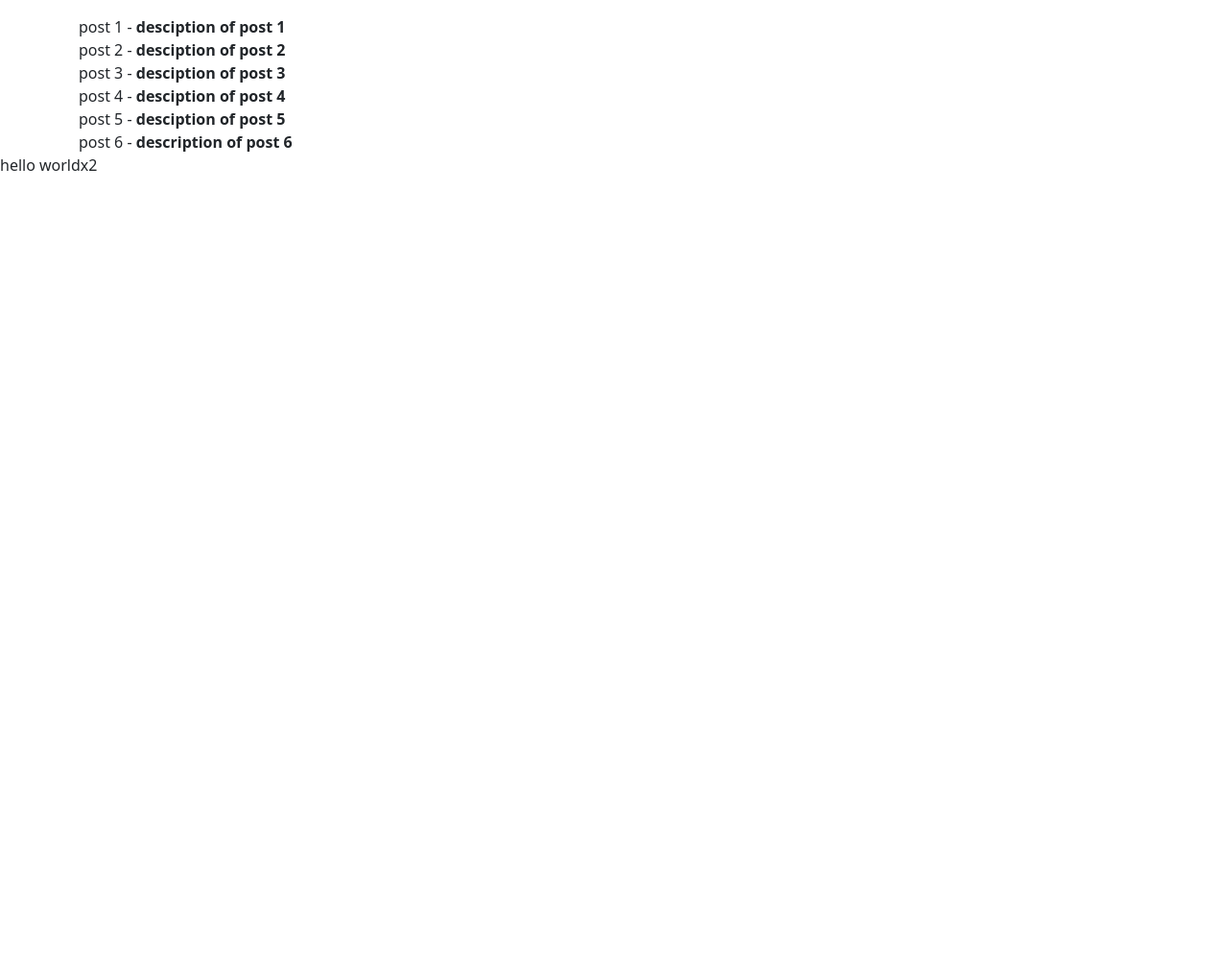
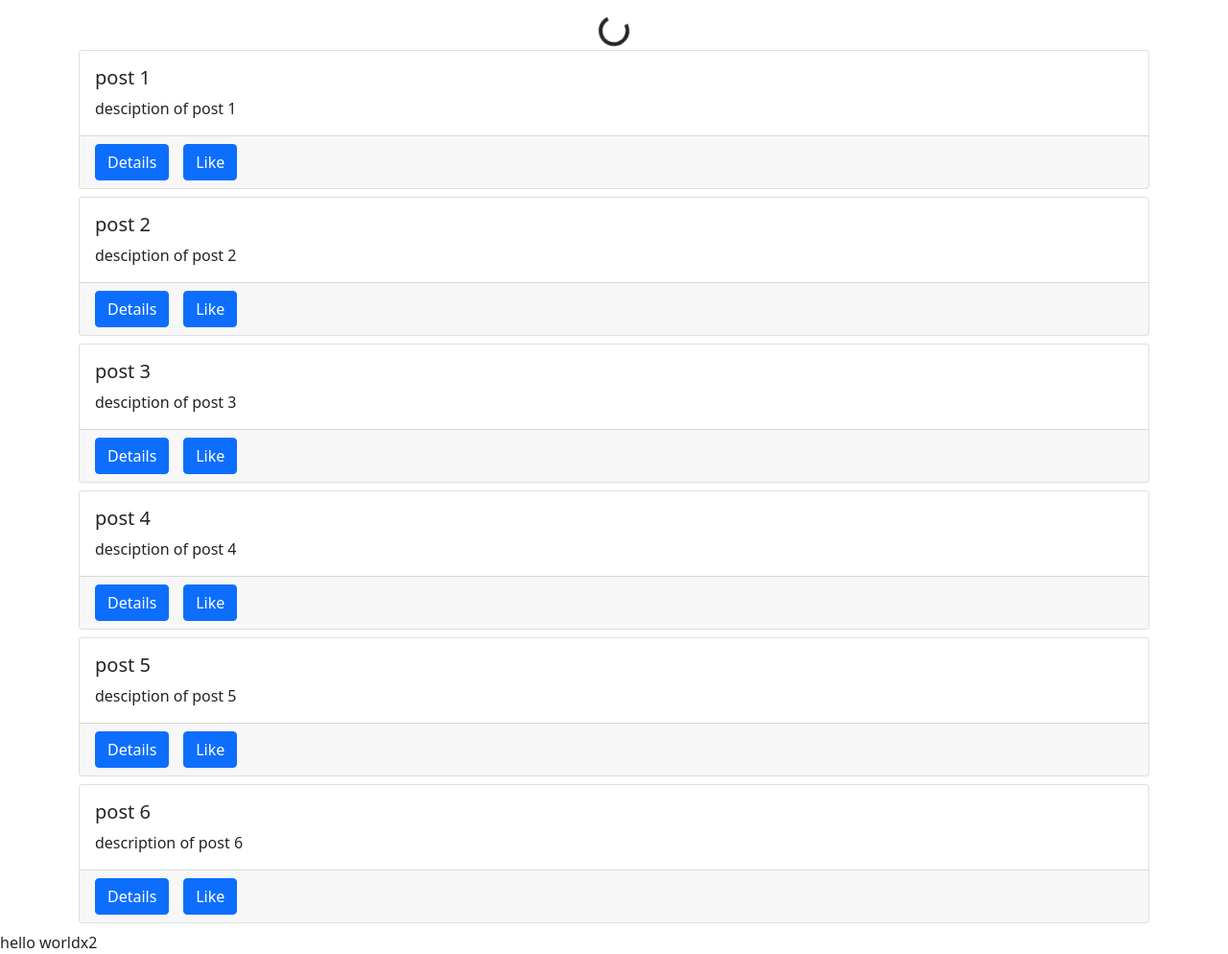
Before and after one commit to Hitarth245/NetworkA04, a Django app: page / in a window 1280 px wide. Shown: the whole page at 96% size. Before the commit the page ends 178 px from the top, so only its background shows below. Run offline with Django 5.2, Linux system fonts and the light colour scheme; data comes from the database, SQL or seed files in the repository; some libraries are stand-ins or nearby versions.

Commit message:
buttons and spinner is added

```diff
--- a/src/posts/static/posts/main.js
+++ b/src/posts/static/posts/main.js
@@ -2,6 +2,7 @@
 
 const helloWorldBox = document.getElementById('hello-world')
 const postsBox = document.getElementById('posts-box')
+const spinnerBox = document.getElementById('spinner-box')
 
 
 $.ajax({
@@ -22,12 +23,30 @@
     success: function(response){
         console.log(response)
         const data = response.data
-        console.log(data)
-        data.forEach(el => {
-            postsBox.innerHTML += `
-                ${el.title} - <b>${el.body}</b><br>
-            `
-        });
+        setTimeout(()=>{
+            spinnerBox.classList.add('not-visible')
+            console.log(data)
+            data.forEach(el => {
+                postsBox.innerHTML += `
+                    <div class="card mb-2">
+                        <div class="card-body">
+                        <h5 class="card-title">${el.title}</h5>
+                        <p class="card-text">${el.body}</p>
+                        </div>
+                        <div class="card-footer">
+                            <div class="row">
+                                <div class="col-1">
+                                    <a href="#" class="btn btn-primary">Details</a>
+                                </div>
+                                <div class="col-1">
+                                    <a href="#" class="btn btn-primary">Like</a>
+                                </div>
+                            </div>
+                        </div>
+                    </div>
+                `
+            });
+        }, 1000)
     },
     error: function(error){
         console.log(error)
--- a/src/posts/templates/posts/main.html
+++ b/src/posts/templates/posts/main.html
@@ -13,6 +13,9 @@
     <!--{% for obj in qs %}
         {{obj.title}} - {{obj.body}} <br>
     {% endfor %}-->
+    <div id="spinner-box" class="text-center">
+        <div class="spinner-border" role="status"></div>
+    </div>
     <div id="posts-box"></div></div>
     <div id="hello-world"></div>
 {% endblock content %}
```
